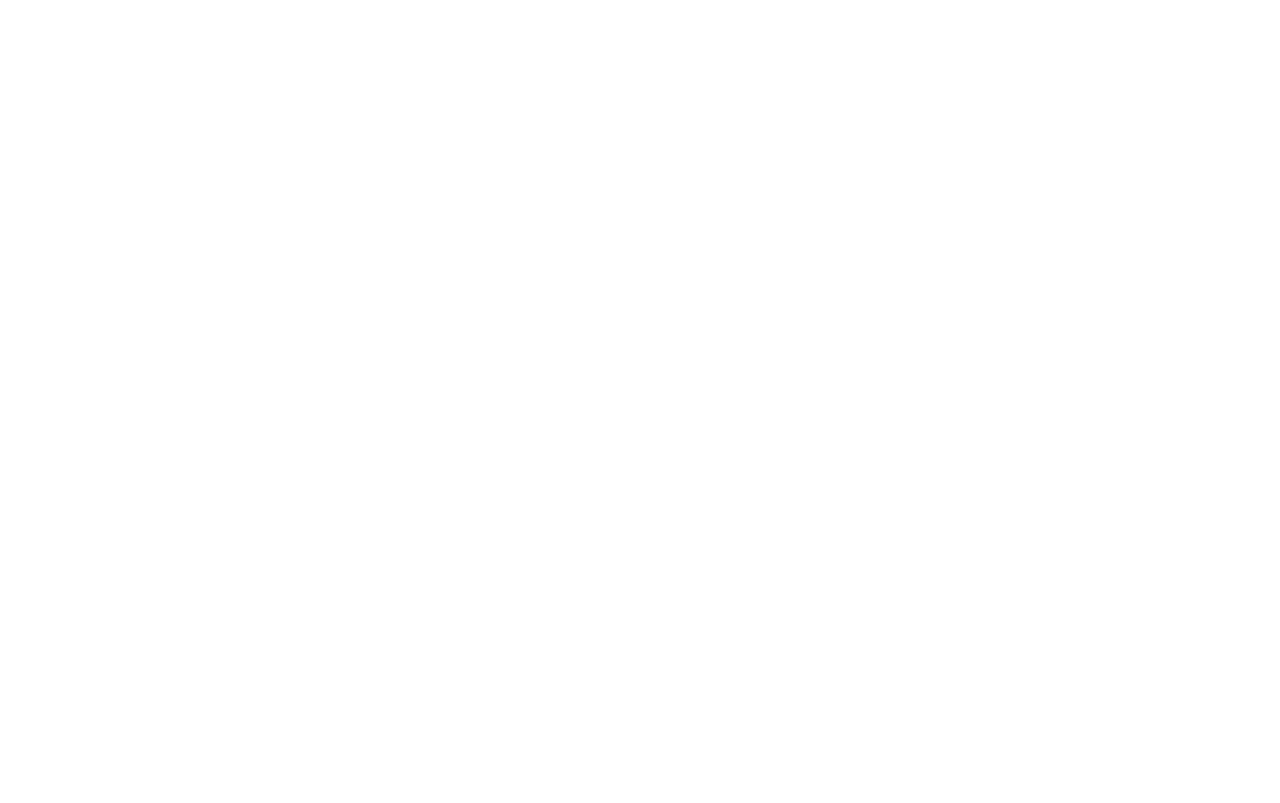
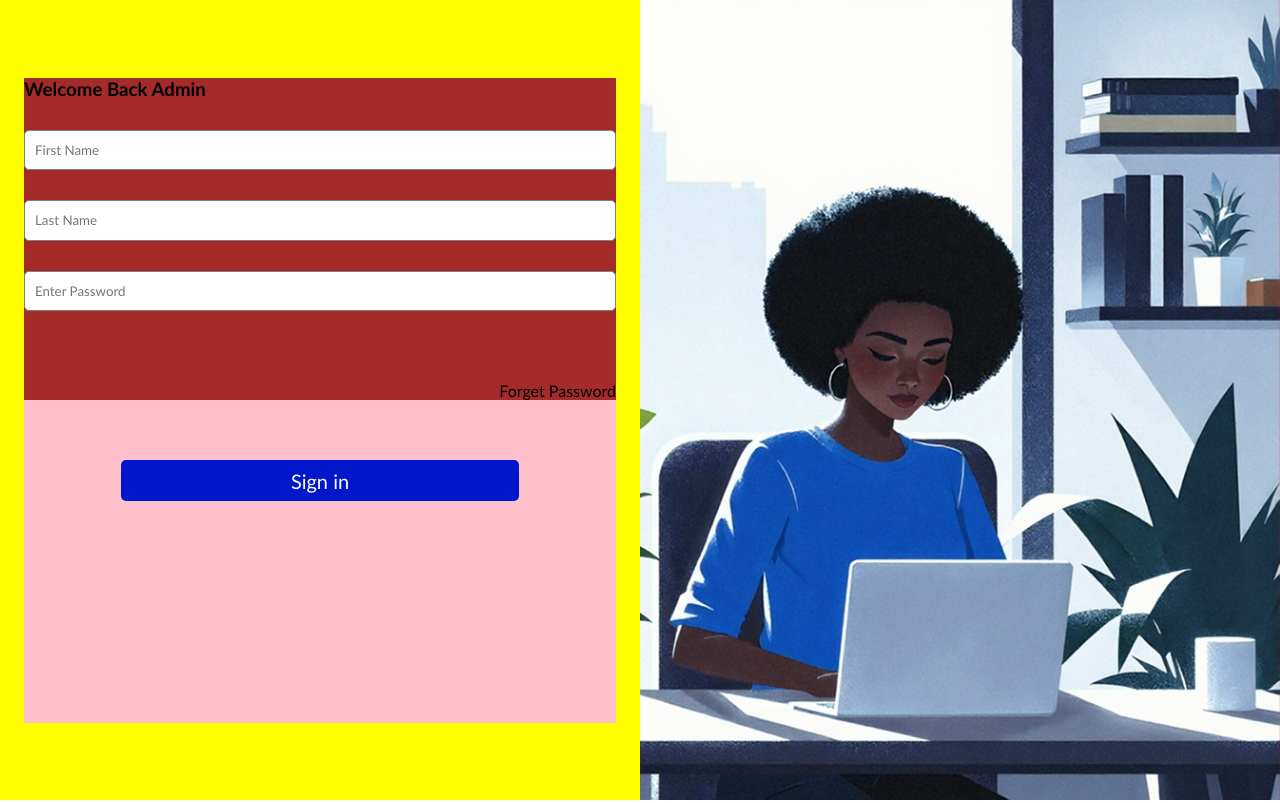
Before and after one commit to kareemHabeeb/Spin-Cycle, a React (Vite) app: page /login in a window 1280 px wide. Before the commit this address had no page. Built offline with nearby package versions, Linux system fonts and the light colour scheme.

Commit message:
i created the login page

```diff
--- a/src/App.jsx
+++ b/src/App.jsx
@@ -4,7 +4,8 @@
 import Pricing from "./Pages/Services/Pricing&Services";
 import About from "./Pages/About/About";
 import Signup from "./Auth/Signup/Signup";
-import Logout from "./Pages/Auth/Logout";
+import Logout from "./Auth/Logout/Logout"
+import Login from "./Auth/Login/Login";
 
 const App = () => {
   return (
@@ -14,7 +15,8 @@
         <Route path="/pricing&services" element={<Pricing />} />
         <Route path="/about" element={<About />} />
         <Route path="/signup" element={<Signup />} />
-        <Route path="/logout" element={<Logout/>}/>
+        <Route path="/logout" element={<Logout/>} />
+        <Route path="/login" element={<Login/>} />
       </Routes>
     </BrowserRouter>
   );
--- a/src/Auth/Login/Login.css
+++ b/src/Auth/Login/Login.css
@@ -0,0 +1,67 @@
+.login_container {
+  width: 100%;
+  height: 100vh;
+  background-color: blue;
+  display: flex;
+}
+.login_left {
+  width: 50%;
+  height: 100%;
+  background-color: yellow;
+  display: flex;
+  justify-content: center;
+  align-items: center;
+}
+.login_left_holder {
+  width: 592px;
+  height: 645px;
+  background-color: aqua;
+}
+.login_input {
+  width: 100%;
+  height: 50%;
+  background-color: brown;
+  display: flex;
+  flex-direction: column;
+  gap: 30px;
+
+  input {
+    width: 592px;
+    height: 41px;
+    border-radius: 5px;
+    padding: 10px;
+    border: 1px solid gray;
+  }
+  p {
+    display: flex;
+    align-items: end;
+    justify-content: end;
+    margin-top: 40px;
+  }
+}
+.login_btn_holder {
+  width: 100%;
+  height: 50%;
+  background-color: pink;
+  display: flex;
+  justify-content: center;
+  padding-top: 60px;
+
+  .login_btn {
+    width:398px;
+    height: 41px;
+  }
+}
+
+.login_right {
+  width: 50%;
+  height: 100%;
+  background-color: red;
+
+  .loginImg {
+    width: 100%;
+    height: 100%;
+    /* opacity: 1; */
+    object-fit: cover;
+  }
+}
--- a/src/Auth/Login/Login.jsx
+++ b/src/Auth/Login/Login.jsx
@@ -0,0 +1,31 @@
+import React from 'react'
+import "../Login/Login.css"
+import Button from "../../Components/Props/Button"
+
+
+const Login = () => {
+  return (
+    <section className='login_container'>
+        <article className='login_left'>
+          <article className='login_left_holder'>
+            <div className='login_input'>
+              <h3>Welcome Back Admin</h3>
+              <input type="text" placeholder='First Name'/>
+              <input type="text" placeholder='Last Name'/>
+              <input type="text" placeholder='Enter Password'/>
+              <p>Forget Password</p>
+            </div>
+            <div className='login_btn_holder'>
+              <Button className= "login_btn" text= "Sign in"/>
+
+            </div>
+          </article>
+        </article>
+      <article className='login_right'>
+         <img className="loginImg" src="src/assets/image 6.png" alt="" />
+      </article>
+    </section>
+  )
+}
+
+export default Login
--- a/src/Pages/Auth/Logout.jsx
+++ b/src/Auth/Logout/Logout.jsx
@@ -1,5 +1,5 @@
 import React from "react";
-import "../Auth/Logout.css";
+import "../Logout/Logout.css"
 import Button from "../../Components/Props/Button"
 
 const Logout = () => {
--- a/src/Pages/Home/Home.jsx
+++ b/src/Pages/Home/Home.jsx
@@ -41,7 +41,7 @@
             From garment care, <br />
             to stain removal, to deep washing— <br />
             we handle it all.
-          </span>
+          </span>a
           <p>
             We provide expert garment care with precision and professionalism.
             From everyday laundry and delicate fabric handling to dry cleaning
```
Also changed, not shown: src/Auth/Logout/Logout.css (renamed from src/Pages/Auth/Logout.css).
